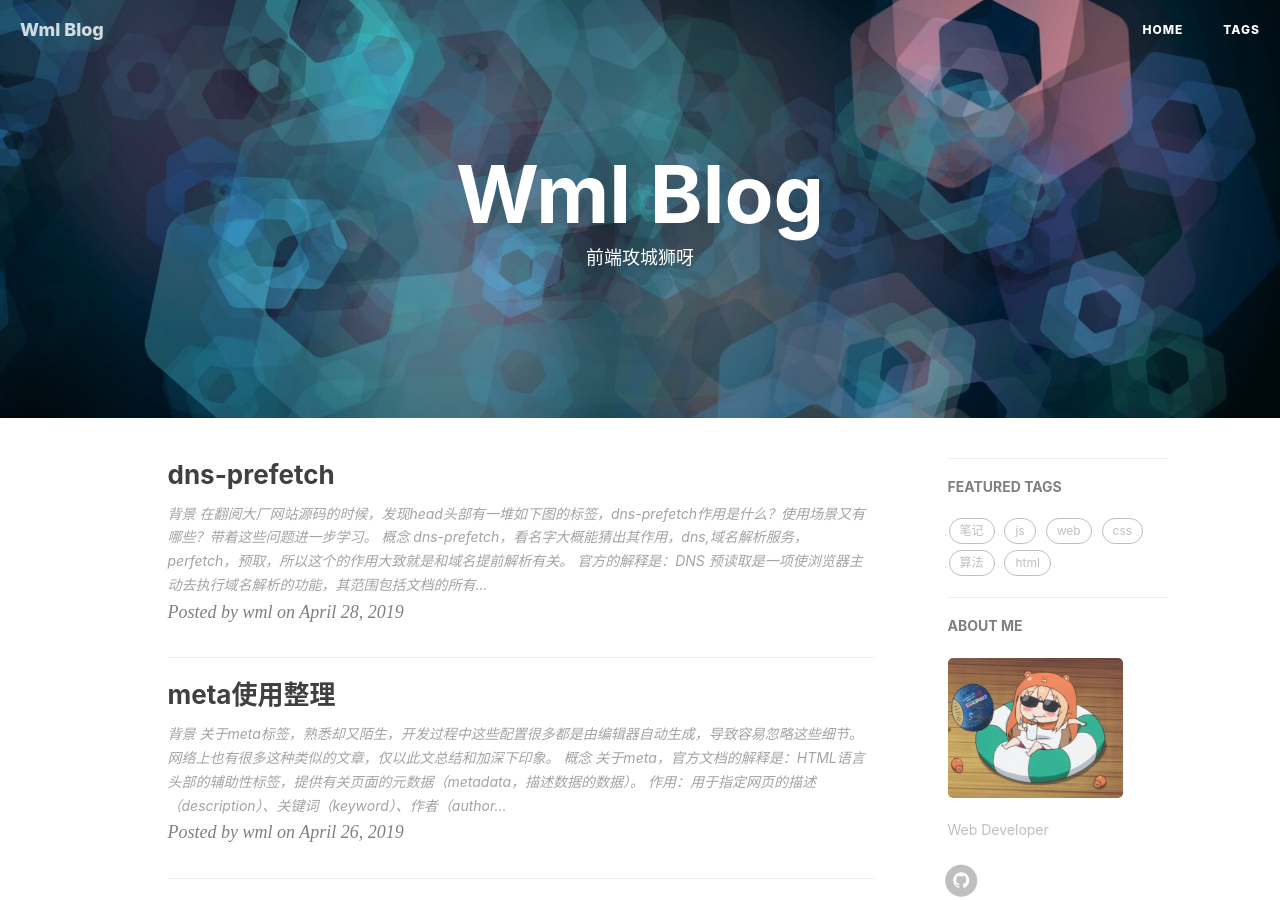
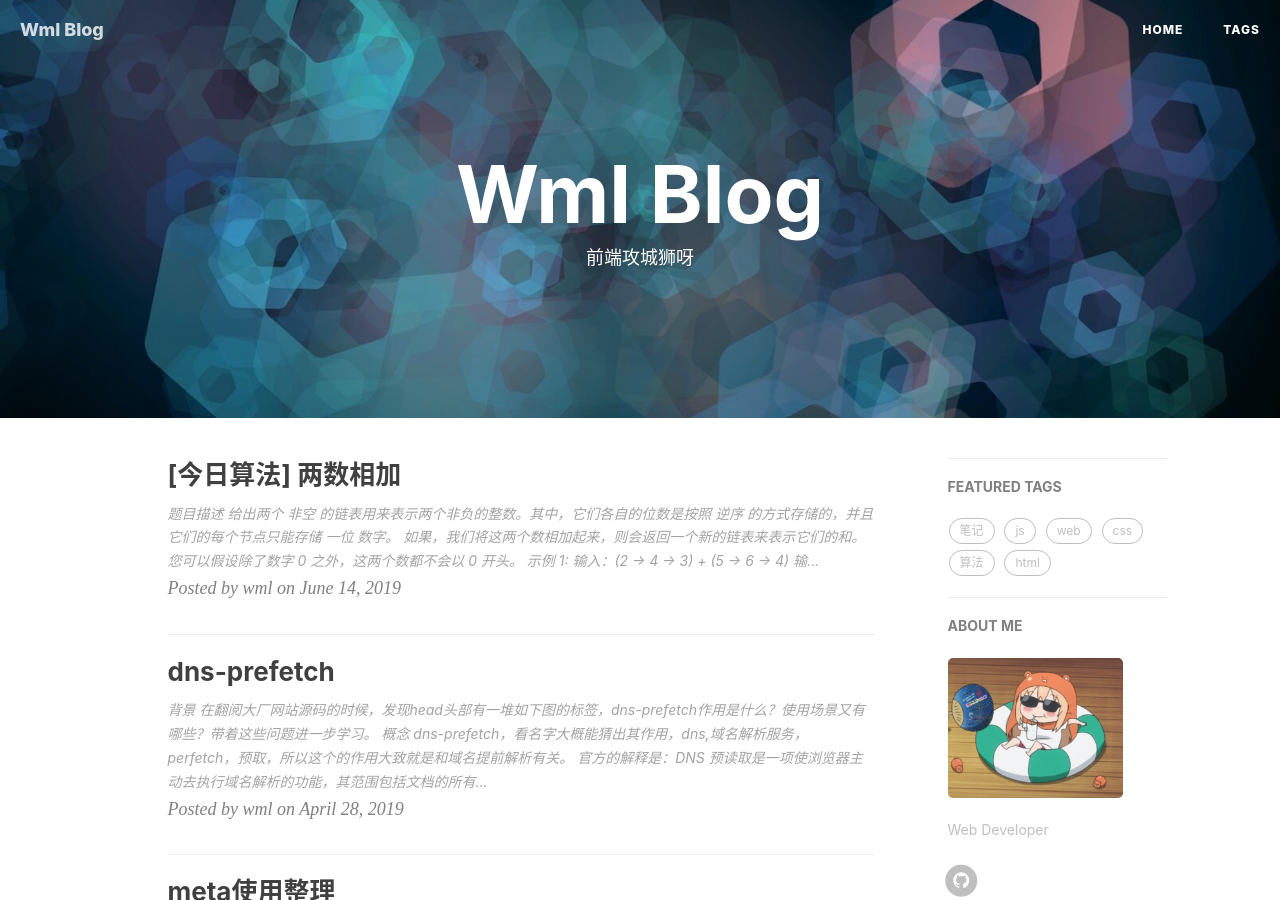
Before and after one commit to wumeilian/wumeilian.github.io, a Jekyll site: the page built from index.html, in a window 1280 px wide and 900 px high. Built offline with Jekyll 4.4.1, drawn with Linux system fonts in a browser that asks for light colours; nearby versions of some CDN libraries; the list of posts is cut into pages by our own code; comment, search, counter and statistics services are not loaded; some of the changed text lies outside the part shown.

Commit message:
add algorithm3

````diff
--- /dev/null
+++ b/_posts/2019-06-14-day3-algorithm.md
@@ -0,0 +1,85 @@
+---
+layout:     post
+title:      "[今日算法] 两数相加"
+subtitle:   ""
+author:     "wml"
+header-img: "img/algorithm/bg.jpg"
+header-mask:  0.5
+catalog: true
+tags:
+
+    - 算法
+---
+
+#### 题目描述
+
+给出两个 非空 的链表用来表示两个非负的整数。其中，它们各自的位数是按照 逆序 的方式存储的，并且它们的每个节点只能存储 一位 数字。
+
+如果，我们将这两个数相加起来，则会返回一个新的链表来表示它们的和。
+
+您可以假设除了数字 0 之外，这两个数都不会以 0 开头。
+
+示例 1:
+
+> 输入：(2 -> 4 -> 3) + (5 -> 6 -> 4)
+> 输出：7 -> 0 -> 8
+> 原因：342 + 465 = 807
+
+#### 难度
+
+中等
+
+#### 解答
+
+```js
+/**
+ * Definition for singly-linked list.
+ * function ListNode(val) {
+ *     this.val = val;
+ *     this.next = null;
+ * }
+ */
+/**
+ * @param {ListNode} l1
+ * @param {ListNode} l2
+ * @return {ListNode}
+ */
+var addTwoNumbers = function(l1, l2) {
+    var curA = l1;
+    var curB = l2;
+    var resultNode = new ListNode(0);
+    var newNode = resultNode;
+    var carry = 0; //进位
+
+    while(curA != null || curB != null) {
+        // 兼容长度不一致的情况
+        var curAval = curA != null ? curA.val : 0;
+        var curBval = curB != null ? curB.val : 0;
+
+        var sum = curAval + curBval + carry;
+
+        var num = sum % 10;  // 当前位
+        carry = Math.floor(sum/10); // 进位
+        // carry = sum > 9 ? 1 : 0;
+
+        newNode.next = new ListNode(num);
+
+        newNode = newNode.next;
+
+        curA = curA != null ? curA.next : null;
+        curB = curB != null ? curB.next : null;
+    }
+
+    if(carry > 0) {
+        newNode.next = new ListNode(carry);
+    }
+
+    return resultNode.next;
+};
+```
+
+提交结果
+
+![1](/img/algorithm/day3-1.png)
+
+#### 分析
````
Also changed, not shown: _posts/2019-03-18-day1-algorithm.md (+1 -1 lines), _posts/2019-03-19-day2-algorithm.md (+1 -1 lines), img/algorithm/bg.jpg (added), img/algorithm/bg.png (deleted), img/algorithm/day3-1.png (added).
